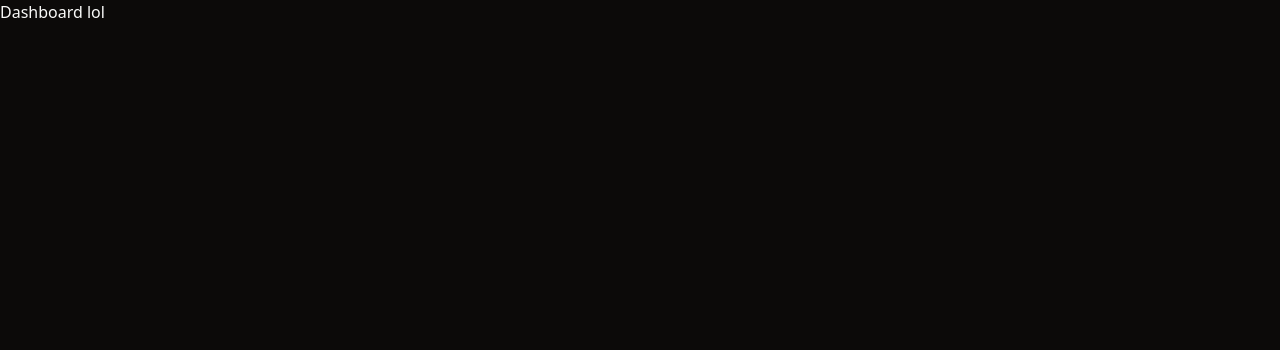
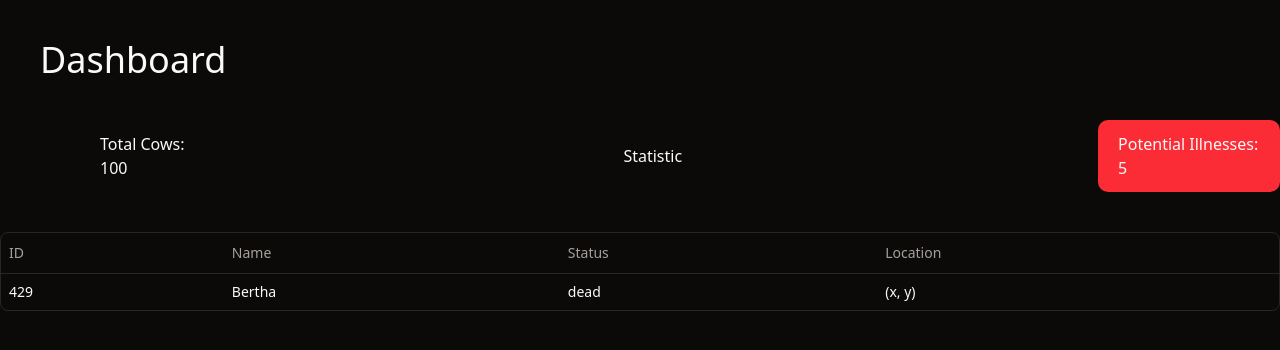
Before and after one commit to airwuu/MooGuard, a Next.js app: page /dashboard in a window 1280 px wide. Shown: the top 350 px of the page. Built offline with nearby package versions, Linux system fonts and the light colour scheme.

Commit message:
dashboard draft

```diff
--- /dev/null
+++ b/app/dashboard/columns.tsx
@@ -0,0 +1,32 @@
+"use client"
+
+import { ColumnDef } from "@tanstack/react-table"
+
+// This type is used to define the shape of our data.
+// You can use a Zod schema here if you want.
+export type CowsTable = {
+  id: string
+  identifier: number
+  name: string
+  status: "healthy" | "potentially sick" | "sick" | "dead"
+  location: string
+}
+
+export const columns: ColumnDef<CowsTable>[] = [
+  {
+    accessorKey: "identifier",
+    header: "ID",
+  },
+  {
+    accessorKey: "name",
+    header: "Name",
+  },
+  {
+    accessorKey: "status",
+    header: "Status",
+  },
+  {
+    accessorKey: "location",
+    header: "Location",
+  },
+]
--- /dev/null
+++ b/app/dashboard/cow/cow.tsx
@@ -0,0 +1,5 @@
+export default function Cow() {
+
+
+
+}
--- /dev/null
+++ b/app/dashboard/cow/grid.tsx
@@ -0,0 +1 @@
+// communicates with slider to display the current position of cow
--- /dev/null
+++ b/app/dashboard/data-table.tsx
@@ -0,0 +1,80 @@
+"use client"
+
+import {
+  ColumnDef,
+  flexRender,
+  getCoreRowModel,
+  useReactTable,
+} from "@tanstack/react-table"
+
+import {
+  Table,
+  TableBody,
+  TableCell,
+  TableHead,
+  TableHeader,
+  TableRow,
+} from "@/components/ui/table"
+
+interface DataTableProps<TData, TValue> {
+  columns: ColumnDef<TData, TValue>[]
+  data: TData[]
+}
+
+export function DataTable<TData, TValue>({
+  columns,
+  data,
+}: DataTableProps<TData, TValue>) {
+  const table = useReactTable({
+    data,
+    columns,
+    getCoreRowModel: getCoreRowModel(),
+  })
+
+  return (
+    <div className="rounded-md border">
+      <Table>
+        <TableHeader>
+          {table.getHeaderGroups().map((headerGroup) => (
+            <TableRow key={headerGroup.id}>
+              {headerGroup.headers.map((header) => {
+                return (
+                  <TableHead key={header.id}>
+                    {header.isPlaceholder
+                      ? null
+                      : flexRender(
+                          header.column.columnDef.header,
+                          header.getContext()
+                        )}
+                  </TableHead>
+                )
+              })}
+            </TableRow>
+          ))}
+        </TableHeader>
+        <TableBody>
+          {table.getRowModel().rows?.length ? (
+            table.getRowModel().rows.map((row) => (
+              <TableRow
+                key={row.id}
+                data-state={row.getIsSelected() && "selected"}
+              >
+                {row.getVisibleCells().map((cell) => (
+                  <TableCell key={cell.id}>
+                    {flexRender(cell.column.columnDef.cell, cell.getContext())}
+                  </TableCell>
+                ))}
+              </TableRow>
+            ))
+          ) : (
+            <TableRow>
+              <TableCell colSpan={columns.length} className="h-24 text-center">
+                No results.
+              </TableCell>
+            </TableRow>
+          )}
+        </TableBody>
+      </Table>
+    </div>
+  )
+}
--- a/app/dashboard/page.tsx
+++ b/app/dashboard/page.tsx
@@ -1,3 +1,42 @@
-export default function Login({}) {
-  return <h1>Dashboard lol</h1>;
+import { Button } from "@/components/ui/button"
+
+
+import { DataTable } from "./data-table"
+import { CowsTable, columns } from "./columns"
+
+let totalCows = 100;
+let potentialIll = 5;
+
+const potentialIllBgColor = potentialIll > 0 ? "bg-red-500" : "bg-green-500";
+
+async function getData(): Promise<CowsTable[]> {
+  // Fetch data from your API here.
+  return [
+    {
+      id: "728ed52f",
+      identifier: 429,
+      name: "Bertha",
+      status: "dead",
+      location: "(x, y)",
+    },
+    // ...
+  ]
 }
+
+export default async function Dashboard({}) {
+  const data = await getData()
+
+  return (
+    <>
+      <p className="text-4xl ml-10 mt-10">Dashboard</p>
+      <div className="flex items-center space-x-4 mt-10">
+        <p className="ml-25">Total Cows: {totalCows}</p>
+        <p className="ml-100">Statistic</p>
+        <p className={`${potentialIllBgColor} px-5 py-3 inline-block ml-100 rounded-lg`}>Potential Illnesses: {potentialIll} </p>
+      </div>
+      <div className="container mx-auto py-10">
+        <DataTable columns={columns} data={data} />
+      </div>
+    </>
+  )
+}
--- /dev/null
+++ b/components/ui/button.tsx
@@ -0,0 +1,58 @@
+import * as React from "react"
+import { Slot } from "@radix-ui/react-slot"
+import { cva, type VariantProps } from "class-variance-authority"
+
+import { cn } from "@/lib/utils"
+
+const buttonVariants = cva(
+  "inline-flex items-center justify-center gap-2 whitespace-nowrap rounded-md text-sm font-medium transition-[color,box-shadow] disabled:pointer-events-none disabled:opacity-50 [&_svg]:pointer-events-none [&_svg:not([class*='size-'])]:size-4 shrink-0 [&_svg]:shrink-0 outline-none focus-visible:border-ring focus-visible:ring-ring/50 focus-visible:ring-[3px] aria-invalid:ring-destructive/20 dark:aria-invalid:ring-destructive/40 aria-invalid:border-destructive",
+  {
+    variants: {
+      variant: {
+        default:
+          "bg-primary text-primary-foreground shadow-xs hover:bg-primary/90",
+        destructive:
+          "bg-destructive text-white shadow-xs hover:bg-destructive/90 focus-visible:ring-destructive/20 dark:focus-visible:ring-destructive/40",
+        outline:
+          "border border-input bg-background shadow-xs hover:bg-accent hover:text-accent-foreground",
+        secondary:
+          "bg-secondary text-secondary-foreground shadow-xs hover:bg-secondary/80",
+        ghost: "hover:bg-accent hover:text-accent-foreground",
+        link: "text-primary underline-offset-4 hover:underline",
+      },
+      size: {
+        default: "h-9 px-4 py-2 has-[>svg]:px-3",
+        sm: "h-8 rounded-md gap-1.5 px-3 has-[>svg]:px-2.5",
+        lg: "h-10 rounded-md px-6 has-[>svg]:px-4",
+        icon: "size-9",
+      },
+    },
+    defaultVariants: {
+      variant: "default",
+      size: "default",
+    },
+  }
+)
+
+function Button({
+  className,
+  variant,
+  size,
+  asChild = false,
+  ...props
+}: React.ComponentProps<"button"> &
+  VariantProps<typeof buttonVariants> & {
+    asChild?: boolean
+  }) {
+  const Comp = asChild ? Slot : "button"
+
+  return (
+    <Comp
+      data-slot="button"
+      className={cn(buttonVariants({ variant, size, className }))}
+      {...props}
+    />
+  )
+}
+
+export { Button, buttonVariants }
--- /dev/null
+++ b/components/ui/table.tsx
@@ -0,0 +1,116 @@
+"use client"
+
+import * as React from "react"
+
+import { cn } from "@/lib/utils"
+
+function Table({ className, ...props }: React.ComponentProps<"table">) {
+  return (
+    <div
+      data-slot="table-container"
+      className="relative w-full overflow-x-auto"
+    >
+      <table
+        data-slot="table"
+        className={cn("w-full caption-bottom text-sm", className)}
+        {...props}
+      />
+    </div>
+  )
+}
+
+function TableHeader({ className, ...props }: React.ComponentProps<"thead">) {
+  return (
+    <thead
+      data-slot="table-header"
+      className={cn("[&_tr]:border-b", className)}
+      {...props}
+    />
+  )
+}
+
+function TableBody({ className, ...props }: React.ComponentProps<"tbody">) {
+  return (
+    <tbody
+      data-slot="table-body"
+      className={cn("[&_tr:last-child]:border-0", className)}
+      {...props}
+    />
+  )
+}
+
+function TableFooter({ className, ...props }: React.ComponentProps<"tfoot">) {
+  return (
+    <tfoot
+      data-slot="table-footer"
+      className={cn(
+        "bg-muted/50 border-t font-medium [&>tr]:last:border-b-0",
+        className
+      )}
+      {...props}
+    />
+  )
+}
+
+function TableRow({ className, ...props }: React.ComponentProps<"tr">) {
+  return (
+    <tr
+      data-slot="table-row"
+      className={cn(
+        "hover:bg-muted/50 data-[state=selected]:bg-muted border-b transition-colors",
+        className
+      )}
+      {...props}
+    />
+  )
+}
+
+function TableHead({ className, ...props }: React.ComponentProps<"th">) {
+  return (
+    <th
+      data-slot="table-head"
+      className={cn(
+        "text-muted-foreground h-10 px-2 text-left align-middle font-medium whitespace-nowrap [&:has([role=checkbox])]:pr-0 [&>[role=checkbox]]:translate-y-[2px]",
+        className
+      )}
+      {...props}
+    />
+  )
+}
+
+function TableCell({ className, ...props }: React.ComponentProps<"td">) {
+  return (
+    <td
+      data-slot="table-cell"
+      className={cn(
+        "p-2 align-middle whitespace-nowrap [&:has([role=checkbox])]:pr-0 [&>[role=checkbox]]:translate-y-[2px]",
+        className
+      )}
+      {...props}
+    />
+  )
+}
+
+function TableCaption({
+  className,
+  ...props
+}: React.ComponentProps<"caption">) {
+  return (
+    <caption
+      data-slot="table-caption"
+      className={cn("text-muted-foreground mt-4 text-sm", className)}
+      {...props}
+    />
+  )
+}
+
+export {
+  Table,
+  TableHeader,
+  TableBody,
+  TableFooter,
+  TableHead,
+  TableRow,
+  TableCell,
+  TableCaption,
+}
--- a/package.json
+++ b/package.json
@@ -9,6 +9,8 @@
     "lint": "next lint"
   },
   "dependencies": {
+    "@radix-ui/react-slot": "^1.1.2",
+    "@tanstack/react-table": "^8.21.2",
     "class-variance-authority": "^0.7.1",
     "clsx": "^2.1.1",
     "lucide-react": "^0.479.0",
```
Also changed, not shown: app/dashboard/TODO.txt (added), app/dashboard/cow/TODO.txt (added), app/dashboard/cow/eating-graph.tsx (added), app/dashboard/dashboard.module.css (added), 1 other file (tests, documents, lock files or other folders).
